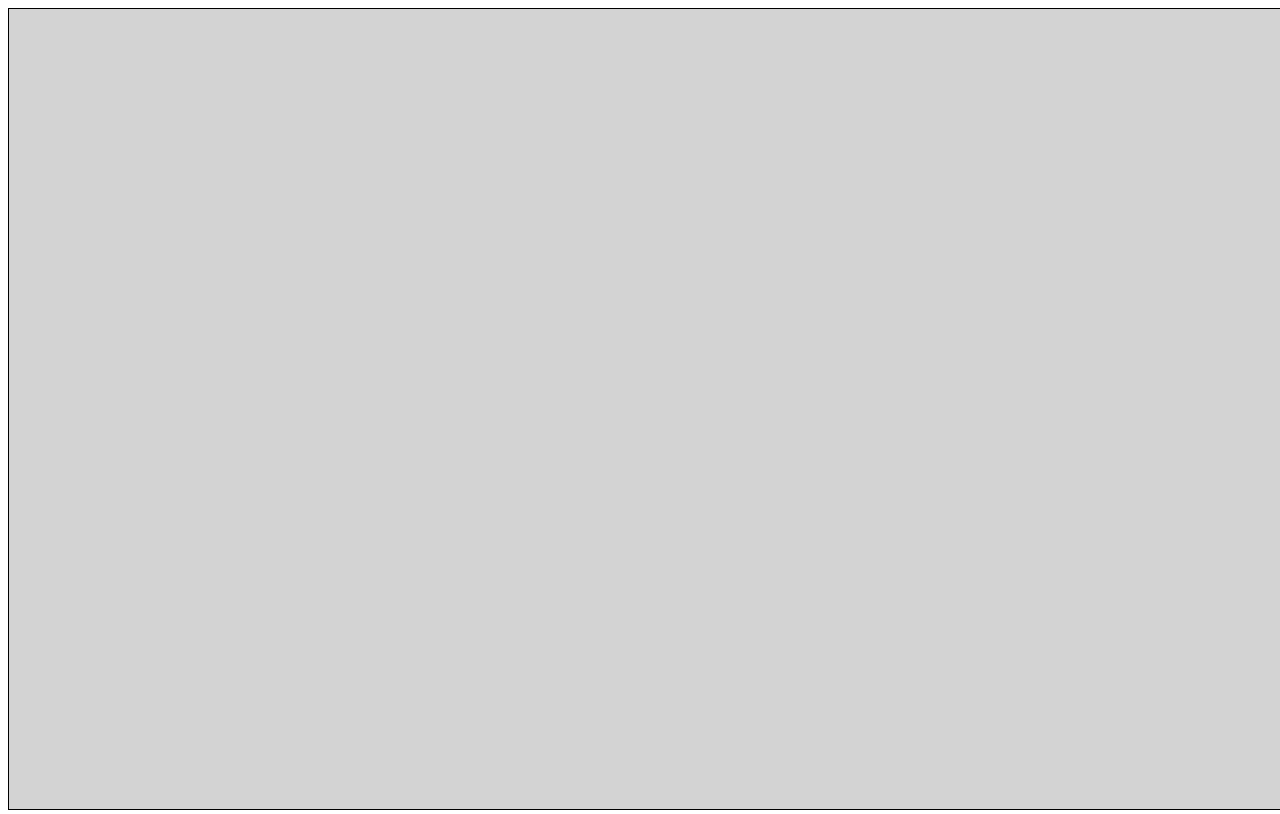
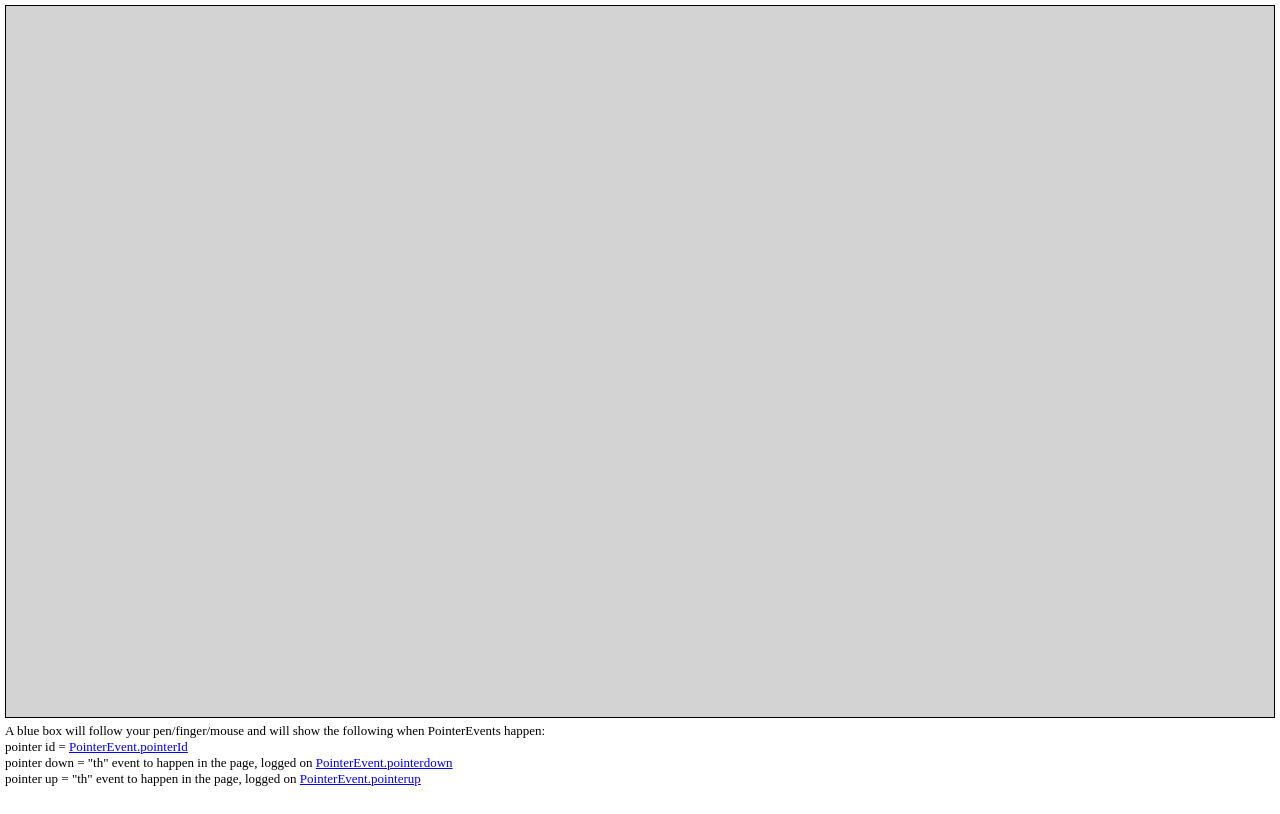
Before and after one commit to joalmei/page-demos, a plain HTML site: page pointer-id-demo.html in a window 1280 px wide. Drawn offline with Linux system fonts and the light colour scheme.

Commit message:
Add explainer about floating box debug information

```diff
--- a/pointer-id-demo.html
+++ b/pointer-id-demo.html
@@ -2,18 +2,32 @@
 <html>
 <head>
 <style>
-html, body {
-  width: 100%;
-  height: 100%;
+html,
+body {
+  margin: 0;
+  padding: 0;
 }
 
-.content {
-    width: 100%;
-    height: 100%;
+/* use viewport-relative units to cover page fully */
+body {
+  height: 100vh;
+  width: 100vw;
+  display: flex;
+  flex-direction: column;
+  overflow: hidden;
+}
+.overlay {
+    z-index: 1;
+}
+
+canvas {
+    margin: 5px;
     border-style: solid;
     border-width: 0.1rem;
     border-color: black;
     background-color: lightgray;
+    flex: auto;
+    touch-action: none;
 }
 
 .floating-box{
@@ -28,18 +42,18 @@ html, body {
   visibility: hidden;
   pointer-events: none;
 }
-.overlay {
-    z-index: 1;
+
+p {
+    margin-top: 0;
+    margin-left: 5px;
+    font-size: small;
 }
 
-canvas {
-    touch-action: none;
-}
 </style>
 </head>
 
 <body>
-<canvas id="board" class="content"></canvas>
+<canvas id="board"></canvas>
 
 <div id="overlay" class="overlay"></div>
 <div id="box-pen" class="floating-box" style="left: 10px; top: 10px">
@@ -47,6 +61,13 @@ canvas {
     <div style="font-size: xx-large;">pointer down: </div>
     <div style="font-size: xx-large;">pointer up: </div>
 </div>
+<p> A blue box will follow your pen/finger/mouse and will show the following when PointerEvents happen: <br>
+    pointer id = <a href="https://developer.mozilla.org/en-US/docs/Web/API/PointerEvent/pointerId" target="_blank">PointerEvent.pointerId</a> <br>
+    pointer down = "th" event to happen in the page, logged on
+        <a href="https://developer.mozilla.org/en-US/docs/Web/API/HTMLElement/pointerdown_event" target="_blank">PointerEvent.pointerdown</a> <br>
+    pointer up = "th" event to happen in the page, logged on
+        <a href="https://developer.mozilla.org/en-US/docs/Web/API/HTMLElement/pointerup_event" target="_blank">PointerEvent.pointerup</a>
+</p>
 </body>
 
 <script type="text/javascript">
```
